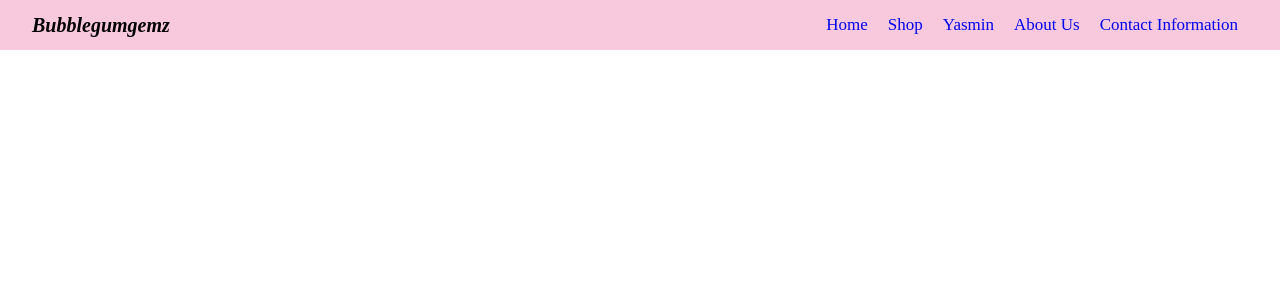
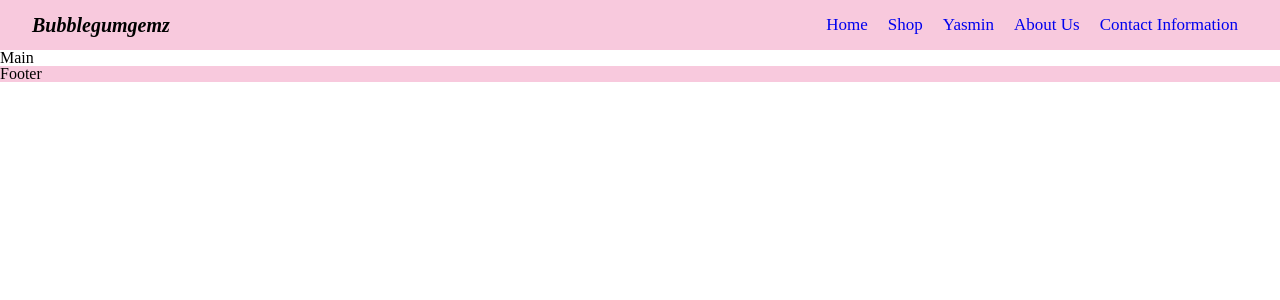
Before and after one commit to FatimaOrtega/bubblegum, a React (Create React App) app: page / in a window 1280 px wide. Shown: the top 300 px of the page. Built offline with nearby package versions, Linux system fonts and the light colour scheme.

Commit message:
Added a footer and main page

```diff
--- a/src/App.tsx
+++ b/src/App.tsx
@@ -1,53 +1,46 @@
-import React, { Component } from 'react';
-import 'reset-css'
-import Navbar from './components/navbar/Navbar';
-import {BrowserRouter as Router, Routes, Route, Link} from 'react-router-dom';
-import About from './pages/about/About';
-import Yasmin from './pages/yasmin/Yasmin';
-import Contact from './pages/contact/Contact';
-
+import React, { Component } from "react";
+import "reset-css";
+import Navbar from "./components/navbar/Navbar";
+import { BrowserRouter as Router, Routes, Route, Link } from "react-router-dom";
+import About from "./pages/about/About";
+import Yasmin from "./pages/yasmin/Yasmin";
+import Contact from "./pages/contact/Contact";
+import Main from "./pages/Main/Main";
+import { Footer } from "./components/footer/Footer";
 
 const navigation = {
   brand: { name: "Bubblegumgemz", to: "" },
   links: [
-    { name: "Home", to: '/'},
-    { name: "Shop", to: '/'},
+    { name: "Home", to: "/" },
+    { name: "Shop", to: "/" },
     { name: "Yasmin", to: "/yasmin" },
     { name: "About Us", to: "/about" },
     { name: "Contact Information", to: "/contact" },
-
-  ]
-}
+  ],
+};
 
 export default class App extends Component {
   // the 'public' is a typescript feature.
   public render() {
-
-	// Descructured object for cleaner code :-)
+    // Descructured object for cleaner code :-)
     const { brand, links } = navigation;
 
     return (
       <div className="App">
         <Navbar brand={brand} links={links} />
 
-         {/* Takes links to routed pages */}
+        {/* Takes links to routed pages */}
         <Router>
-        <Routes>
-        <Route
-            path="/about"
-            element={<About/>}
-        />
+          <Routes>
+            <Route path="/" element={<Main />} />
 
-        <Route
-            path="/yasmin"
-            element={<Yasmin />}
-        />
-        <Route
-            path="/contact"
-            element={<Contact />}
-        />
-        </Routes>
-      </Router>
+            <Route path="/about" element={<About />} />
+
+            <Route path="/yasmin" element={<Yasmin />} />
+            <Route path="/contact" element={<Contact />} />
+          </Routes>
+        </Router>
+        <Footer />
       </div>
     );
   }
--- /dev/null
+++ b/src/components/footer/Footer.tsx
@@ -0,0 +1,8 @@
+import React from 'react'
+import './footer.css';
+
+export const Footer = () => {
+  return (
+    <div className='footer'>Footer</div>
+  )
+}
--- /dev/null
+++ b/src/components/footer/footer.css
@@ -0,0 +1,10 @@
+.footer {
+    background: #F8C9DD;
+    display: flex;
+    align-items: center;
+    justify-content: space-between;
+    margin-left: auto;
+    margin-right: auto;
+    text-decoration: none;
+
+  }
--- /dev/null
+++ b/src/pages/Main/Main.tsx
@@ -0,0 +1,10 @@
+import React from 'react'
+import './main.css'
+
+const Main = () => {
+  return (
+    <div>Main</div>
+  )
+}
+
+export default Main
```
Also changed, not shown: src/pages/Main/main.css (added).
